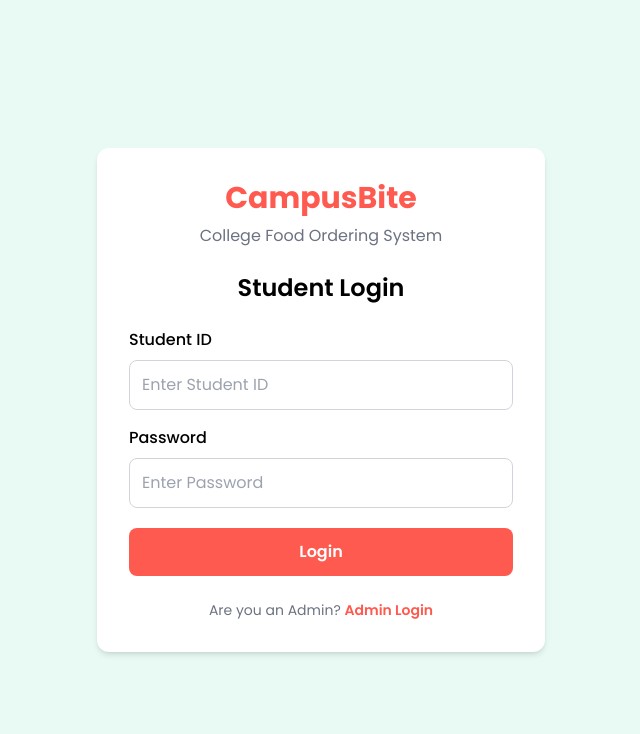
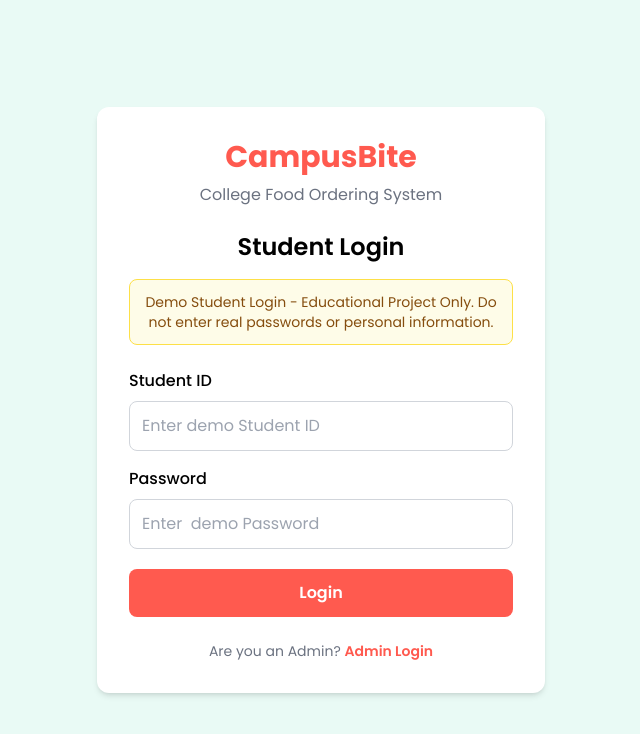
Before and after one commit to lokeshrathinam017-ux/CampusBite, a plain HTML site: page login_page.html in a window 1280 px wide. Shown: the whole page, without its empty margins (319-959 px from the left). Drawn offline with nearby package versions, Linux system fonts and the light colour scheme.

Commit message:
updated all files

```diff
--- a/login_page.html
+++ b/login_page.html
@@ -11,8 +11,7 @@
     <link rel="preconnect" href="https://fonts.googleapis.com">
     <link rel="preconnect" href="https://fonts.gstatic.com" crossorigin>
 
-    <link href="https://fonts.googleapis.com/css2?family=Poppins:wght@400;500;600;700&display=swap"
-        rel="stylesheet">
+    <link href="https://fonts.googleapis.com/css2?family=Poppins:wght@400;500;600;700&display=swap" rel="stylesheet">
 
     <!-- Tailwind CSS -->
     <script src="https://cdn.tailwindcss.com"></script>
@@ -38,6 +37,12 @@
                 Student Login
             </h2>
 
+            <div
+                class="mt-4 mb-4 bg-yellow-50 border border-yellow-300 text-yellow-800 text-sm p-3 rounded-lg text-center">
+                Demo Student Login - Educational Project Only.
+                Do not enter real passwords or personal information.
+            </div>
+
             <form id="student-login-form" class="mt-6">
 
                 <!-- Student ID -->
@@ -47,13 +52,10 @@
                         Student ID
                     </label>
 
-                    <input type="text"
-                        id="studentid"
-                        placeholder="Enter Student ID"
+                    <input type="text" id="studentid" placeholder="Enter demo Student ID"
                         class="w-full border border-gray-300 p-3 rounded-lg focus:outline-none focus:border-[#39C6A5]">
 
-                    <p id="studentid-error"
-                        class="text-red-500 text-sm mt-1">
+                    <p id="studentid-error" class="text-red-500 text-sm mt-1">
                     </p>
 
                 </div>
@@ -65,13 +67,10 @@
                         Password
                     </label>
 
-                    <input type="password"
-                        id="password"
-                        placeholder="Enter Password"
+                    <input type="password" id="password" placeholder="Enter  demo Password"
                         class="w-full border border-gray-300 p-3 rounded-lg focus:outline-none focus:border-[#39C6A5]">
 
-                    <p id="password-error"
-                        class="text-red-500 text-sm mt-1">
+                    <p id="password-error" class="text-red-500 text-sm mt-1">
                     </p>
 
                 </div>
@@ -87,8 +86,7 @@
             <!-- Admin Login Link -->
             <p class="text-center text-sm text-gray-500 mt-6">
                 Are you an Admin?
-                <a href="admin.html"
-                    class="text-[#FF5A4F] font-semibold hover:underline">
+                <a href="admin.html" class="text-[#FF5A4F] font-semibold hover:underline">
                     Admin Login
                 </a>
             </p>
```
Also changed, not shown: admin.html (+7 -5 lines), order_stu.js (+10 -6 lines), order_tracker.html (+3 -3 lines), style_stu.css (line endings or trailing spaces).
